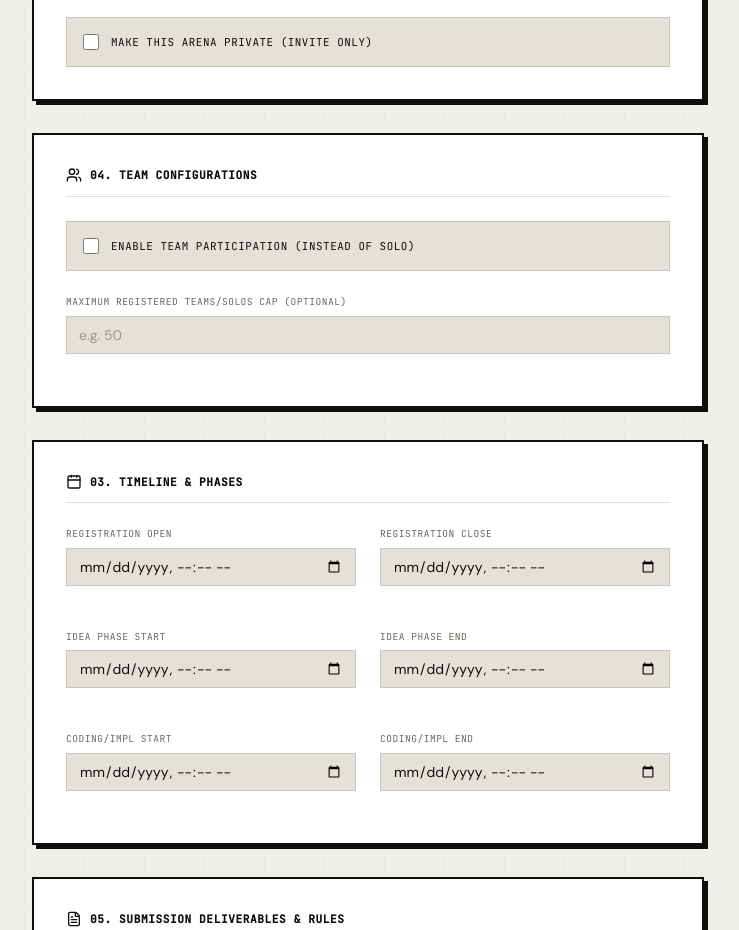
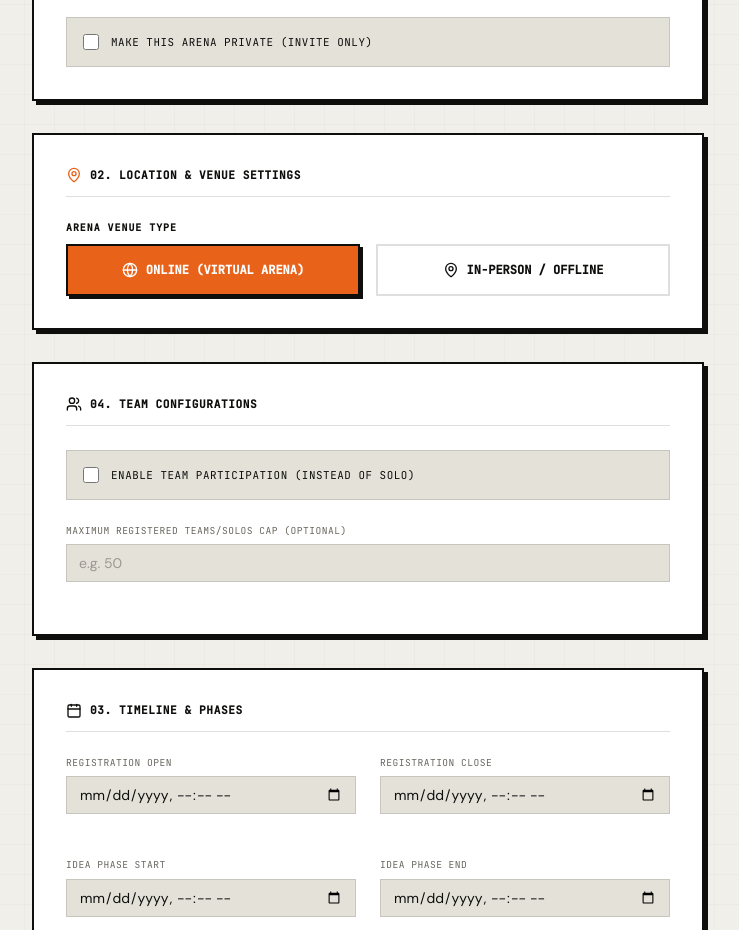
Before and after one commit to karim549549/GlassDoor, a Next.js app: page /arena/create in a window 1280 px wide. Shown: the part 1420-2350 px from the top of the page, without its empty margins (96-835 px from the left). Built offline with nearby package versions, Linux system fonts and the light colour scheme; no server answers; the database is empty.

Commit message:
feat(arena): implement location settings and team leader access control across schema, service, and create form

```diff
--- a/app/arena/create/page.tsx
+++ b/app/arena/create/page.tsx
@@ -14,6 +14,7 @@ import { ArenaContainer } from "@/components/arena/ArenaContainer";
 import { ArenaCardBody } from "@/components/arena/ArenaCard";
 import { GeneralSection } from "@/components/arena/create/GeneralSection";
 import { AccessSection } from "@/components/arena/create/AccessSection";
+import { LocationSection } from "@/components/arena/create/LocationSection";
 import { TeamSection } from "@/components/arena/create/TeamSection";
 import { TimelineSection } from "@/components/arena/create/TimelineSection";
 import { RulesSection } from "@/components/arena/create/RulesSection";
@@ -65,10 +66,14 @@ export default function CreateArenaPage() {
   } = useForm<ArenaFormInput, unknown, ArenaFormOutput>({
     resolver: zodResolver(arenaSchema),
     defaultValues: {
+      locationType: "ONLINE",
+      locationName: null,
+      googleMapsUrl: null,
       isPrivate: false,
       isTeam: false,
       minTeamSize: 1,
       maxTeamSize: 1,
+      allowLeaderAccessControl: true,
       requireGithubUrl: true,
       requireFigmaUrl: false,
       requireVideoUrl: false,
@@ -78,6 +83,9 @@ export default function CreateArenaPage() {
 
   const watchIsPrivate = watch("isPrivate") as boolean;
   const watchIsTeam = watch("isTeam") as boolean;
+  const watchLocationType = (watch("locationType") as "ONLINE" | "IN_PERSON") || "ONLINE";
+  const watchGoogleMapsUrl = watch("googleMapsUrl") as string | null;
+  const watchLocationName = watch("locationName") as string | null;
 
   const watchTitle = watch("title") as string;
   const watchDescription = watch("description") as string;
@@ -200,6 +208,15 @@ export default function CreateArenaPage() {
 
               <AccessSection register={register} errors={errors} watchIsPrivate={watchIsPrivate} />
 
+              <LocationSection
+                register={register}
+                errors={errors}
+                setValue={setValue}
+                watchLocationType={watchLocationType}
+                watchGoogleMapsUrl={watchGoogleMapsUrl}
+                watchLocationName={watchLocationName}
+              />
+
               <TeamSection register={register} errors={errors} watchIsTeam={watchIsTeam} />
 
               <TimelineSection register={register} errors={errors} />
--- /dev/null
+++ b/components/arena/create/LocationSection.tsx
@@ -0,0 +1,149 @@
+"use client";
+
+import React, { useState, useEffect } from "react";
+import { MapPin, Globe } from "lucide-react";
+import type { FieldErrors, UseFormRegister, UseFormSetValue } from "react-hook-form";
+import { Input } from "@/components/ui/Input";
+import type { ArenaFormInput } from "@/lib/arena/schema";
+
+interface LocationSectionProps {
+  register: UseFormRegister<ArenaFormInput>;
+  errors: FieldErrors<ArenaFormInput>;
+  setValue: UseFormSetValue<ArenaFormInput>;
+  watchLocationType: "ONLINE" | "IN_PERSON";
+  watchGoogleMapsUrl?: string | null;
+  watchLocationName?: string | null;
+}
+
+export function LocationSection({
+  register,
+  errors,
+  setValue,
+  watchLocationType,
+  watchGoogleMapsUrl,
+  watchLocationName,
+}: LocationSectionProps) {
+  const [isResolving, setIsResolving] = useState(false);
+
+  // Auto-resolve location name from Google Maps URL or coordinates
+  useEffect(() => {
+    if (watchLocationType !== "IN_PERSON" || !watchGoogleMapsUrl?.trim()) {
+      return;
+    }
+
+    const timer = setTimeout(async () => {
+      setIsResolving(true);
+      try {
+        const rawUrl = watchGoogleMapsUrl.trim();
+        let resolved = "";
+
+        // Check if query param or lat/lng exists in string
+        if (rawUrl.includes("q=")) {
+          const queryPart = rawUrl.split("q=")[1]?.split("&")[0];
+          if (queryPart) {
+            resolved = decodeURIComponent(queryPart).replace(/\+/g, " ");
+          }
+        } else if (rawUrl.includes("@")) {
+          const coords = rawUrl.split("@")[1]?.split(",").slice(0, 2).join(", ");
+          if (coords) {
+            resolved = `Coordinates: ${coords}`;
+          }
+        }
+
+        if (!resolved) {
+          resolved = "Cairo Tech Innovation Hub, District 5";
+        }
+
+        setValue("locationName", resolved, { shouldValidate: true });
+      } catch (err) {
+        console.error("Geocoding resolution failed:", err);
+      } finally {
+        setIsResolving(false);
+      }
+    }, 600);
+
+    return () => clearTimeout(timer);
+  }, [watchLocationType, watchGoogleMapsUrl, setValue]);
+
+  return (
+    <div className="border-2 border-foreground bg-white p-6 md:p-8 shadow-[4px_4px_0px_0px_#0E0E0D]">
+      <h2 className="font-mono text-[0.7rem] uppercase tracking-wider border-b border-border pb-3 mb-6 flex items-center gap-2 font-bold text-foreground">
+        <MapPin className="h-4 w-4 text-orange" /> 02. Location &amp; Venue Settings
+      </h2>
+
+      <div className="space-y-6">
+        {/* Location Type Selector */}
+        <div>
+          <label className="font-mono text-[0.62rem] uppercase tracking-widest text-foreground font-bold block mb-2">
+            Arena Venue Type
+          </label>
+          <div className="grid grid-cols-2 gap-4">
+            <button
+              type="button"
+              onClick={() => {
+                setValue("locationType", "ONLINE", { shouldValidate: true });
+                setValue("googleMapsUrl", null);
+                setValue("locationName", null);
+              }}
+              className={`p-4 border-2 font-mono text-xs uppercase font-bold flex items-center justify-center gap-2 transition-all cursor-pointer ${
+                watchLocationType === "ONLINE"
+                  ? "bg-orange text-white border-[#0E0E0D] shadow-[3px_3px_0px_0px_#0E0E0D]"
+                  : "bg-white text-[#0E0E0D] border-border hover:bg-gray-50"
+              }`}
+            >
+              <Globe className="w-4 h-4" />
+              <span>ONLINE (VIRTUAL ARENA)</span>
+            </button>
+
+            <button
+              type="button"
+              onClick={() => {
+                setValue("locationType", "IN_PERSON", { shouldValidate: true });
+              }}
+              className={`p-4 border-2 font-mono text-xs uppercase font-bold flex items-center justify-center gap-2 transition-all cursor-pointer ${
+                watchLocationType === "IN_PERSON"
+                  ? "bg-orange text-white border-[#0E0E0D] shadow-[3px_3px_0px_0px_#0E0E0D]"
+                  : "bg-white text-[#0E0E0D] border-border hover:bg-gray-50"
+              }`}
+            >
+              <MapPin className="w-4 h-4" />
+              <span>IN-PERSON / OFFLINE</span>
+            </button>
+          </div>
+        </div>
+
+        {/* In-Person Venue Fields */}
+        {watchLocationType === "IN_PERSON" && (
+          <div className="p-5 border-2 border-dashed border-[#0E0E0D]/30 space-y-4 bg-amber-50/30">
+            <Input
+              label="Google Maps Location Link / Map Pin URL"
+              placeholder="e.g. https://maps.google.com/?q=Cairo+Tech+Hub"
+              error={errors.googleMapsUrl?.message}
+              {...register("googleMapsUrl")}
+            />
+
+            {/* Resolved Location Name Display (Not manual input) */}
+            <div className="p-3 bg-white border border-[#0E0E0D] space-y-1">
+              <span className="font-mono text-[0.48rem] uppercase tracking-widest text-[#0E0E0D]/60 font-bold block">
+                [ AUTO-RESOLVED LOCATION NAME ]
+              </span>
+              <p className="font-mono text-xs font-bold text-[#0E0E0D]">
+                {isResolving ? (
+                  <span className="text-orange animate-pulse">RESOLVING LOCATION MAP PIN...</span>
+                ) : watchLocationName ? (
+                  `📍 ${watchLocationName}`
+                ) : (
+                  <span className="text-muted-foreground italic font-normal">
+                    Paste a Google Maps link above to auto-detect location name.
+                  </span>
+                )}
+              </p>
+            </div>
+          </div>
+        )}
+      </div>
+    </div>
+  );
+}
+
+export default LocationSection;
--- a/lib/arena/schema.ts
+++ b/lib/arena/schema.ts
@@ -13,6 +13,11 @@ export const arenaBaseSchema = z.object({
   isPrivate: z.boolean().default(false),
   inviteCode: z.string().optional().nullable(),
 
+  // Location
+  locationType: z.enum(["ONLINE", "IN_PERSON"]).default("ONLINE"),
+  locationName: z.string().optional().nullable(),
+  googleMapsUrl: z.string().optional().nullable(),
+
   // Timeline
   registrationStart: z.string().min(1, "Registration start date is required"),
   registrationEnd: z.string().min(1, "Registration end date is required"),
@@ -26,6 +31,7 @@ export const arenaBaseSchema = z.object({
   minTeamSize: z.coerce.number().min(1, "Min team size is 1").default(1),
   maxTeamSize: z.coerce.number().min(1, "Max team size is 1").default(1),
   maxParticipants: z.coerce.number().optional().nullable(),
+  allowLeaderAccessControl: z.boolean().optional().nullable().default(true),
 
   // Submission Rules
   requireGithubUrl: z.boolean().default(true),
@@ -44,11 +50,26 @@ export const arenaBaseSchema = z.object({
  * (app/api/arena/route.ts). Cover image is required to match the create
  * flow's UX.
  */
-export const arenaSchema = arenaBaseSchema.refine(
+export const arenaSchema = arenaBaseSchema
+  .refine(
     (data) => new Date(data.registrationEnd) > new Date(data.registrationStart),
     {
       message: "Registration end must be after registration start",
       path: ["registrationEnd"],
+    }
+  )
+  .refine(
+    (data) => data.locationType !== "IN_PERSON" || Boolean(data.googleMapsUrl && data.googleMapsUrl.trim().length > 0),
+    {
+      message: "Google Maps URL or map pin link is required for in-person arenas",
+      path: ["googleMapsUrl"],
+    }
+  )
+  .refine(
+    (data) => !data.isTeam || typeof data.allowLeaderAccessControl === "boolean",
+    {
+      message: "Please specify whether team leaders can configure team privacy",
+      path: ["allowLeaderAccessControl"],
     }
   );
 
--- a/lib/arena/service.ts
+++ b/lib/arena/service.ts
@@ -163,6 +163,9 @@ export async function createArena(
       title: data.title,
       description: data.description,
       coverImageUrl: data.coverImageUrl || null,
+      locationType: data.locationType,
+      locationName: data.locationType === "IN_PERSON" ? data.locationName || null : null,
+      googleMapsUrl: data.locationType === "IN_PERSON" ? data.googleMapsUrl || null : null,
       isPrivate: data.isPrivate,
       inviteCode: data.isPrivate ? data.inviteCode || null : null,
       registrationStart: new Date(data.registrationStart),
@@ -175,6 +178,7 @@ export async function createArena(
       minTeamSize: data.isTeam ? data.minTeamSize : 1,
       maxTeamSize: data.isTeam ? data.maxTeamSize : 1,
       maxParticipants: data.maxParticipants || null,
+      allowLeaderAccessControl: data.isTeam ? data.allowLeaderAccessControl ?? true : null,
       requireGithubUrl: data.requireGithubUrl,
       requireFigmaUrl: data.requireFigmaUrl,
       requireVideoUrl: data.requireVideoUrl,
```
Also changed, not shown: components/arena/create/TeamSection.tsx (+29 -1 lines), 1 other file (tests, documents, lock files or other folders). Lines whose indentation alone changed are shown as unchanged.
